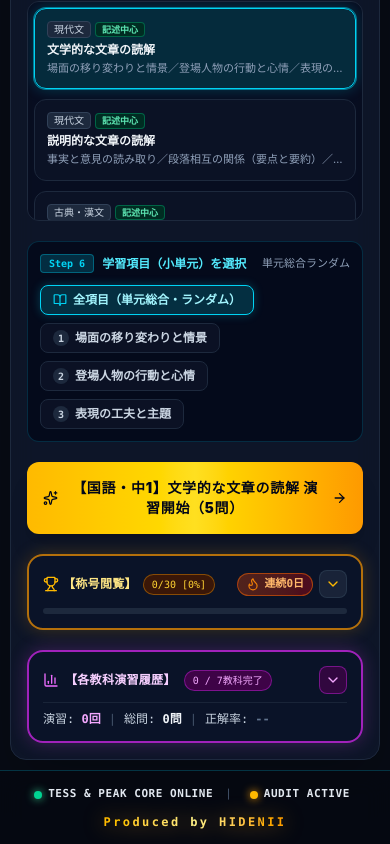
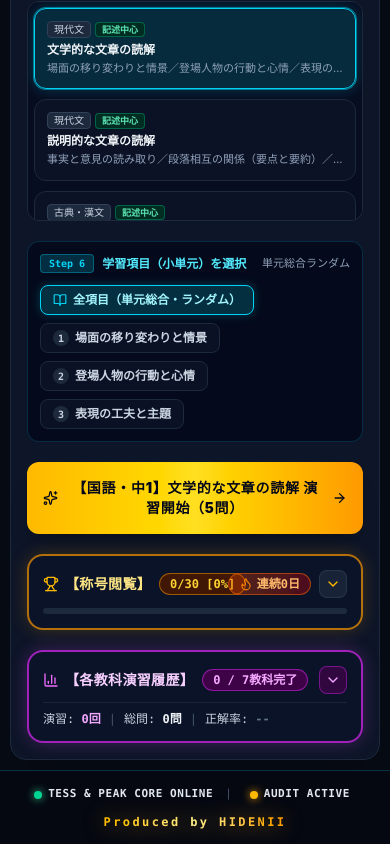
Before and after one commit to hydeya/study-drill-makers, a React (Vite) app: page / in a window 390 px wide. Shown: the part 812-1656 px from the top of the page. Built offline with nearby package versions, Linux system fonts and the light colour scheme.

Commit message:
style(ui): unify header titles to text-sm and badges to text-xs with consistent padding and weights

```diff
--- a/dev-dist/sw.js
+++ b/dev-dist/sw.js
@@ -78,7 +78,7 @@ define(['./workbox-7e5eb42b'], (function (workbox) { 'use strict';
    */
   workbox.precacheAndRoute([{
     "url": "index.html",
-    "revision": "0.9qpaobjndsg"
+    "revision": "0.qg8opu5ov9g"
   }], {});
   workbox.cleanupOutdatedCaches();
   workbox.registerRoute(new workbox.NavigationRoute(workbox.createHandlerBoundToURL("index.html"), {
--- a/src/components/BadgeListAccordion.tsx
+++ b/src/components/BadgeListAccordion.tsx
@@ -133,20 +133,20 @@ export const BadgeListAccordion: React.FC<BadgeListAccordionProps> = ({ stats })
         aria-expanded={isOpen}
       >
         {/* 上段: トロフィータイトル ＋ 連続日数 ＋ 開閉トグル */}
-        <div className="flex items-center justify-between gap-1.5 sm:gap-2">
-          <div className="flex items-center gap-1.5 sm:gap-2 min-w-0">
-            <span className="font-black tracking-wide text-xs sm:text-sm flex items-center gap-1 sm:gap-1.5 text-amber-200 shrink-0">
+        <div className="flex items-center justify-between gap-2">
+          <div className="flex items-center gap-2 min-w-0">
+            <span className="font-black tracking-wide text-sm flex items-center gap-1.5 text-amber-200 shrink-0">
               <Trophy className="w-4 h-4 text-amber-400 shrink-0 group-hover:scale-110 transition-transform" />
               <span>【称号閲覧】</span>
             </span>
-            <span className="text-[10px] font-mono px-2 py-0.5 rounded-full bg-amber-950/80 border border-amber-500/40 text-amber-300 shrink-0">
+            <span className="text-xs font-mono font-bold px-2.5 py-0.5 rounded-full bg-amber-950/90 border border-amber-500/50 text-amber-300 shadow-2xs shrink-0">
               {unlockedCount}/{totalCount} [{progressPct}%]
             </span>
           </div>
 
-          <div className="flex items-center gap-1.5 sm:gap-2 shrink-0">
+          <div className="flex items-center gap-2 shrink-0">
             {/* 連続日数バッジ（常時表示） */}
-            <div className="flex items-center gap-1 px-2 py-0.5 rounded-full bg-gradient-to-r from-orange-600/30 to-red-600/30 border border-orange-500/50 text-orange-300 text-[11px] sm:text-xs font-black shadow-2xs font-mono shrink-0">
+            <div className="flex items-center gap-1 px-2.5 py-0.5 rounded-full bg-gradient-to-r from-orange-600/30 to-red-600/30 border border-orange-500/50 text-orange-300 text-xs font-black shadow-2xs font-mono shrink-0">
               <Flame className="w-3.5 h-3.5 text-orange-400 animate-pulse" />
               <span>連続{stats.currentStreak}日</span>
             </div>
--- a/src/components/SubjectHistoryAccordion.tsx
+++ b/src/components/SubjectHistoryAccordion.tsx
@@ -170,7 +170,7 @@ export const SubjectHistoryAccordion: React.FC<SubjectHistoryAccordionProps> = (
         <div className="flex items-center justify-between gap-2">
           <div className="flex items-center gap-2 min-w-0">
             <span
-              className={`font-black tracking-wide text-xs sm:text-sm flex items-center gap-1.5 truncate ${
+              className={`font-black tracking-wide text-sm flex items-center gap-1.5 shrink-0 ${
                 isOpen ? 'text-slate-100' : 'text-fuchsia-200'
               }`}
             >
@@ -182,10 +182,10 @@ export const SubjectHistoryAccordion: React.FC<SubjectHistoryAccordionProps> = (
               <span>【各教科演習履歴】</span>
             </span>
             <span
-              className={`text-[10px] font-mono px-2 py-0.5 rounded-full shrink-0 ${
+              className={`text-xs font-mono font-bold px-2.5 py-0.5 rounded-full shadow-2xs shrink-0 ${
                 isOpen
-                  ? 'bg-cyan-950 border border-cyan-500/30 text-cyan-300'
-                  : 'bg-fuchsia-950/80 border border-fuchsia-500/40 text-fuchsia-300'
+                  ? 'bg-cyan-950 border border-cyan-500/40 text-cyan-300'
+                  : 'bg-fuchsia-950/80 border border-fuchsia-500/50 text-fuchsia-300'
               }`}
             >
               {practicedSubjectCount} / 7教科完了
```
